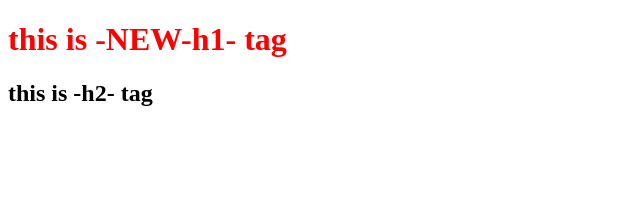
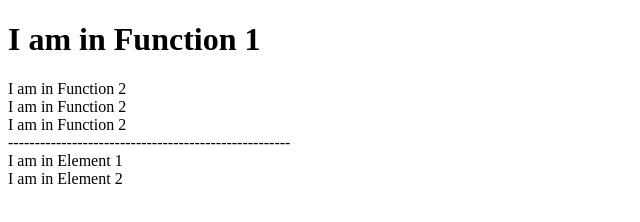
Before and after one commit to Siddharth00911/namaste_react_01, a React app: page / in a window 1280 px wide. Shown: the whole page, without its empty margins (0-640 px from the left). Built offline with nearby package versions, Linux system fonts and the light colour scheme.

Commit message:
episode-03

```diff
--- a/App.js
+++ b/App.js
@@ -1,26 +1,47 @@
 import React from "react";
-import  ReactDOM  from "react-dom/client";
+import ReactDOM from "react-dom/client";
 
-// const node1 = React.createElement('p', {id:'node1'}, 'HTML for node1');
+//React Function Componant
+const Function1 = () => {
+  return (
+    <>
+      <h1>I am in Function 1</h1>
+      <Function2 />
+      <Function2></Function2>
+      {Function2()}
+      <div>-----------------------------------------------------</div>
+      {element2}
+    </>
+  );
+};
 
-const rootnode = ReactDOM.createRoot(document.getElementById('root'));
-// rootnode.render(node1);
+const Function2 = () => {
+  return (
+    <>
+      <div>I am in Function 2</div>
+    </>
+  );
+};
 
+//React Element
+const element1 = (
+  <div>
+    <div>I am in Element 1</div>
+  </div>
+);
 
-// -------------------------- create this syntax in react-------------------
+const element2 = (
+  <div>
+    {element1}
+    <div>I am in Element 2</div>
+  </div>
+);
 
-// <div id='parent'>
-//     <div id='child'>
-//         <h1>this is -h1- tag</h1>
-//         <h2>this is -h2- tag</h2>
-//     </div>
-// </div>
-
-// we have nested react code like above <div> tag
-
-const node_parrent = React.createElement('div', {id: 'parrent'},
-React.createElement('div', {id: 'child'},
-[React.createElement('h1', {id:'inner_h1'}, 'this is -NEW-h1- tag'), React.createElement('h2', {}, 'this is -h2- tag')]));
-
-// we have attahced parrent_node to root_node
-rootnode.render(node_parrent);
+const newElement = (
+  <div>
+    <Function1 />
+  </div>
+);
+const root = ReactDOM.createRoot(document.getElementById("root"));
+// root.render(<Function1 />);         To access: React Functional Componant
+root.render(newElement); /*-------------To access: React Element */
--- a/index.css
+++ b/index.css
@@ -1,3 +1,3 @@
-#inner_h1{
+#heading{
     color: red;
 }
--- a/index.html
+++ b/index.html
@@ -10,7 +10,7 @@
 <body>
 
 <!-- React took control over this rootnode and whatever inside it, will be replaced by react code present in ./App.js-->
-<div id="root">root node</div>
+<div id="root">Not Rendered</div>
 
 
 <script type="module" src="./App.js">
--- a/package.json
+++ b/package.json
@@ -4,6 +4,8 @@
   "description": "Best ReactJS Course",
 
   "scripts": {
+    "start": "parcel index.html",
+    "build": "parcel build index.html",
     "test": "jest"
   },
   "repository": {
```
Also changed, not shown: README.md.
